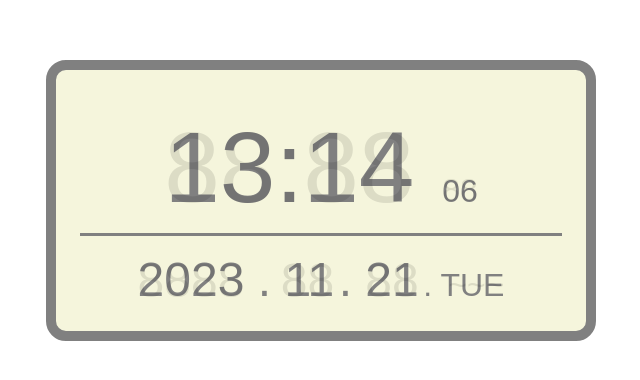
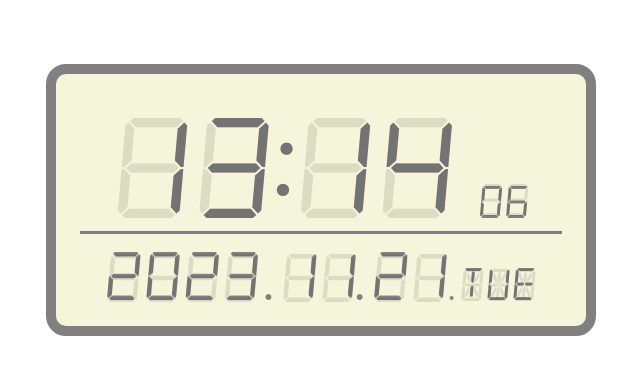
Before and after one commit to yumemiso2/practice-digitalclock, a plain HTML site: page index.html in a window 1280 px wide. Shown: the part 200-580 px from the top of the page, without its empty margins (319-959 px from the left). Drawn offline with Linux system fonts and the light colour scheme; the site is published under a folder, as on GitHub Pages, so addresses that start at the root find nothing.

Commit message:
feat: フォントのパスを変更した

```diff
--- a/css/style.css
+++ b/css/style.css
@@ -1,12 +1,12 @@
 @font-face {
   font-family: "DSEG7Classic-Italic";
-  src: url(/assets/fonts/DSEG7Classic-Italic.ttf) format(truetype);
-  src: url(/assets/fonts/DSEG7Classic-Italic.woff) format(woff);
+  src: url(../assets/fonts/DSEG7Classic-Italic.ttf) format(truetype);
+  src: url(../assets/fonts/DSEG7Classic-Italic.woff) format(woff);
 }
 @font-face {
   font-family: "DSEG14Classic-Italic";
-  src: url(/assets/fonts/DSEG14Classic-Italic.ttf) format(truetype);
-  src: url(/assets/fonts/DSEG14Classic-Italic.woff) format(woff);
+  src: url(../assets/fonts/DSEG14Classic-Italic.ttf) format(truetype);
+  src: url(../assets/fonts/DSEG14Classic-Italic.woff) format(woff);
 }
 
 body {
```
